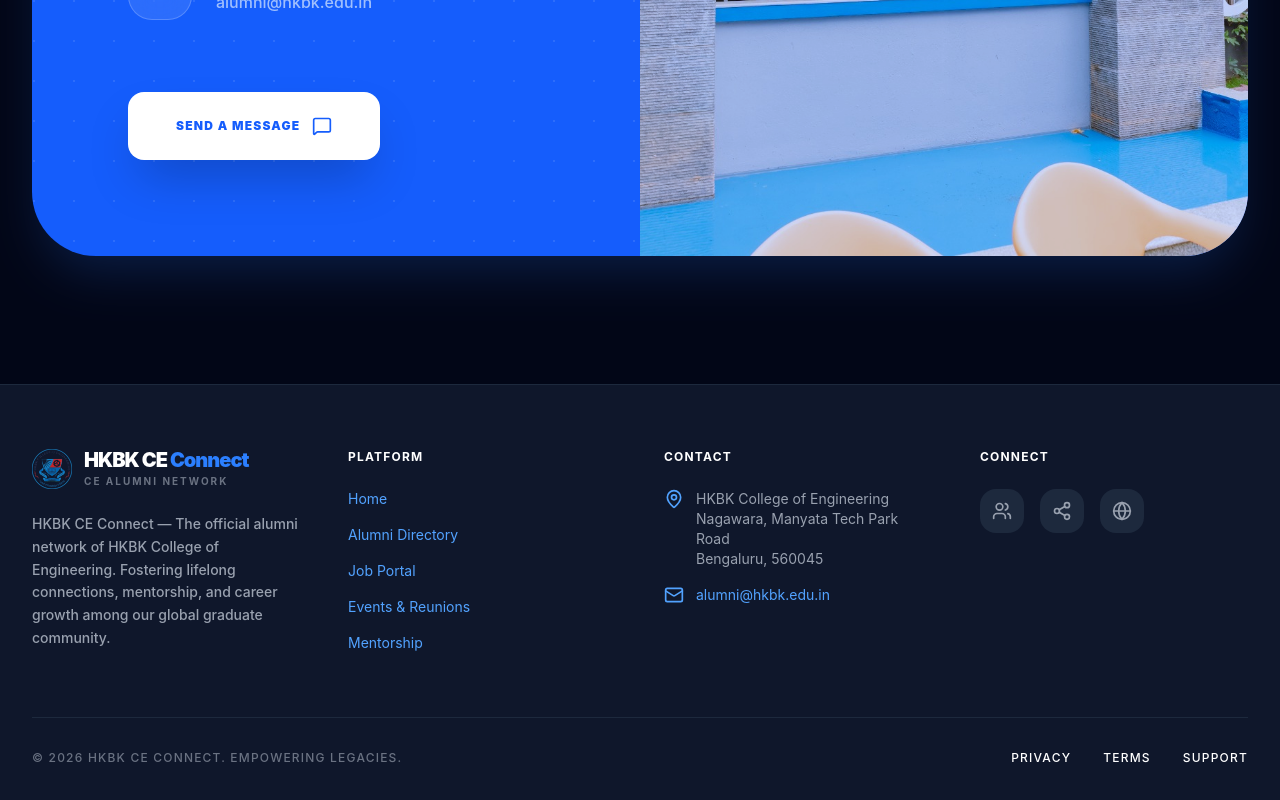
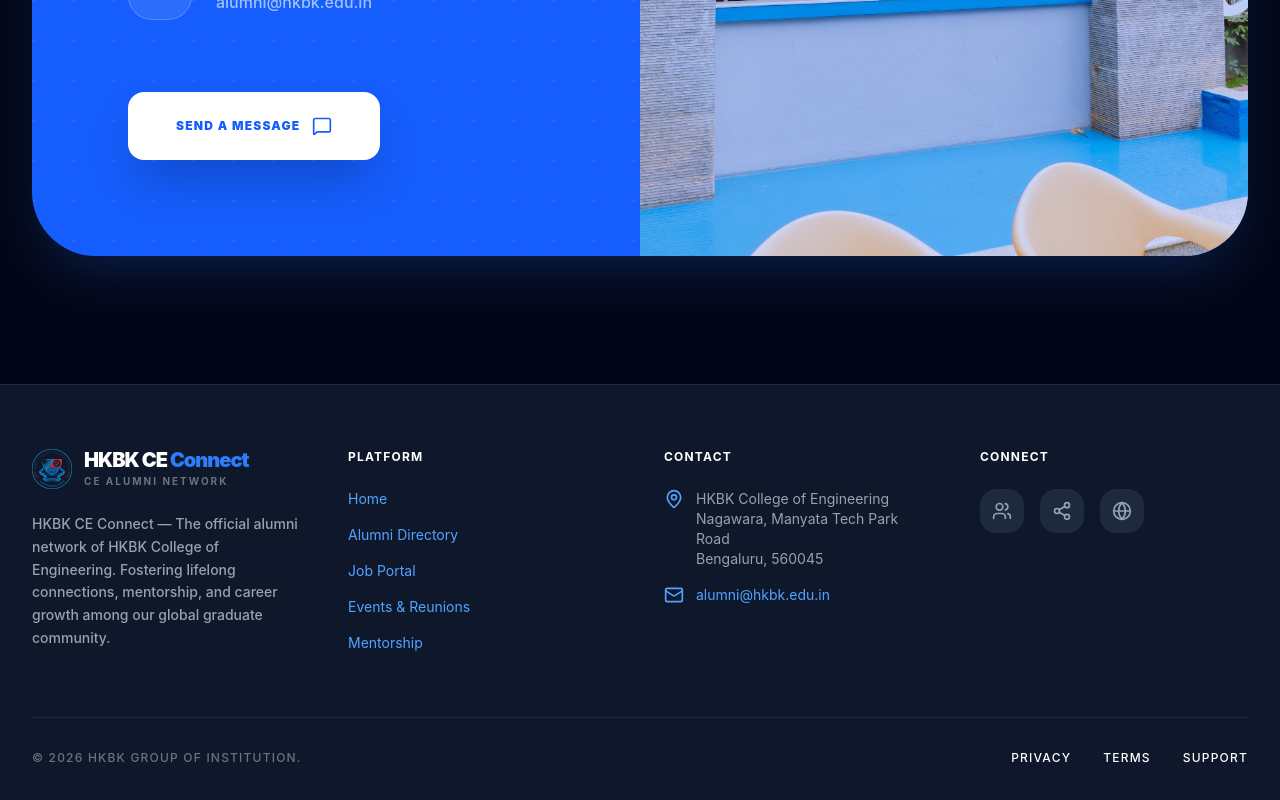
Before and after one commit to shubansh/hkbk_alumini, a React (Vite) app: page / in a window 1280 px wide. Shown: the part 4308-5108 px from the top of the page. Built offline with nearby package versions, Linux system fonts and the light colour scheme; no server answers; the database is empty.

Commit message:
update using vs code

```diff
--- a/src/components/Footer.jsx
+++ b/src/components/Footer.jsx
@@ -55,7 +55,7 @@ export default function Footer() {
             <ul className="space-y-4 text-sm text-gray-500 dark:text-gray-400">
               <li className="flex items-start gap-3">
                 <MapPin className="w-5 h-5 text-blue-600 dark:text-blue-400 shrink-0" />
-                <span>HKBK College of Engineering<br/>Nagawara, Manyata Tech Park Road<br/>Bengaluru, 560045</span>
+                <span>HKBK College of Engineering<br />Nagawara, Manyata Tech Park Road<br />Bengaluru, 560045</span>
               </li>
               <li className="flex items-center gap-3">
                 <Mail className="w-5 h-5 text-blue-600 dark:text-blue-400 shrink-0" />
@@ -82,7 +82,7 @@ export default function Footer() {
         </div>
 
         <div className="border-t border-gray-100 dark:border-slate-800 mt-16 pt-8 flex flex-col md:flex-row justify-between items-center gap-4 text-xs font-medium text-gray-400 dark:text-gray-500 uppercase tracking-widest">
-          <p>© {new Date().getFullYear()} HKBK CE Connect. Empowering Legacies.</p>
+          <p>© {new Date().getFullYear()} HKBK GROUP OF INSTITUTION.</p>
           <div className="flex gap-8">
             <Link to="#" className="hover:text-gray-900 dark:text-white transition-colors">Privacy</Link>
             <Link to="#" className="hover:text-gray-900 dark:text-white transition-colors">Terms</Link>
```
Also changed, not shown: 1 other file (tests, documents, lock files or other folders).
